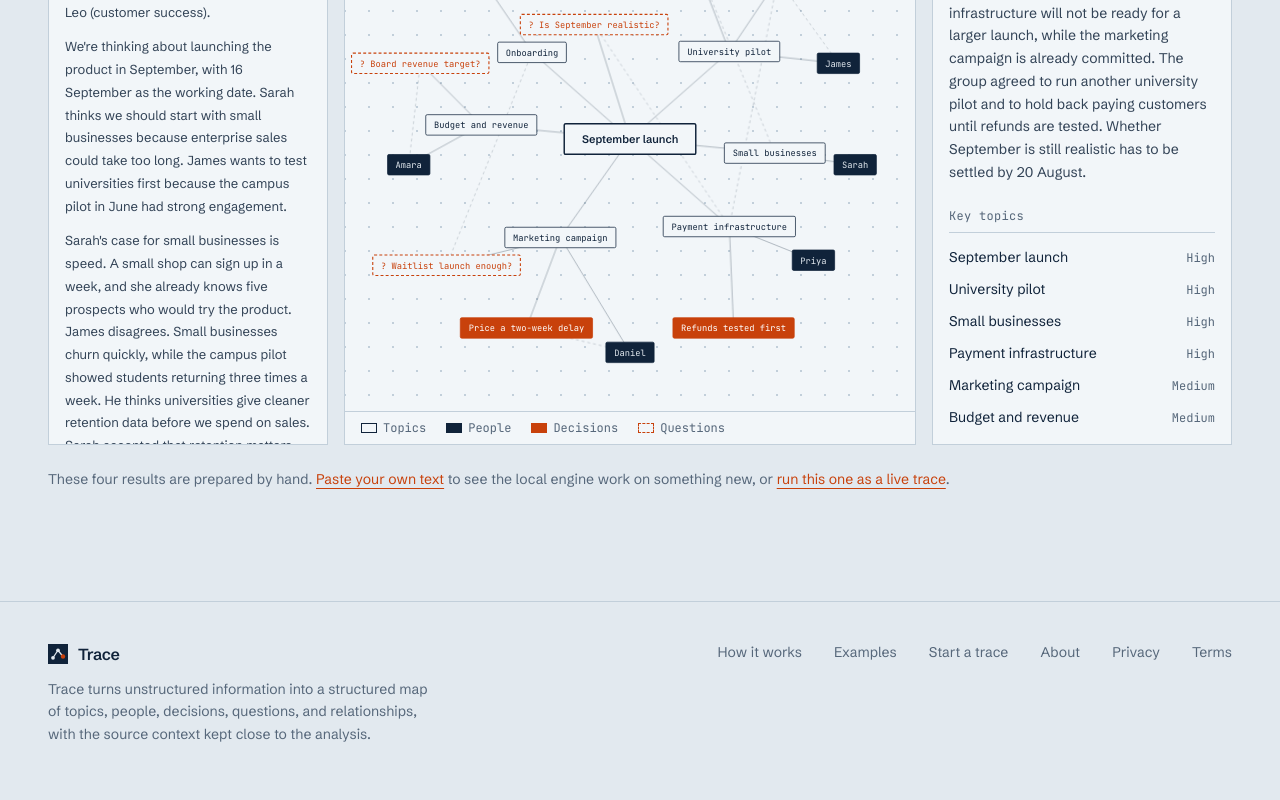
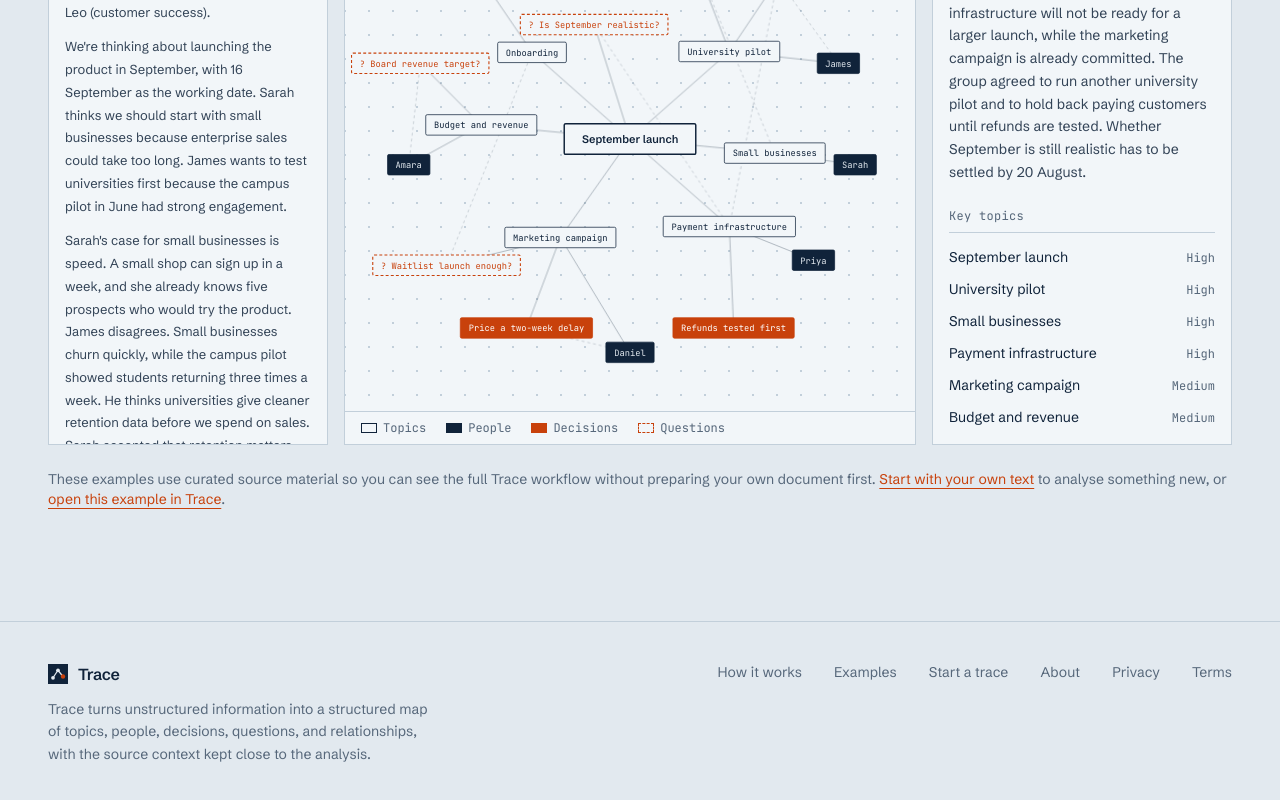
Before and after one commit to Wuraola-Adebisi/Trace, a React (Vite) app: page /examples in a window 1280 px wide. Shown: the part 601-1401 px from the top of the page. Built offline with nearby package versions, Linux system fonts and the light colour scheme.

Commit message:
Refine examples page product copy

```diff
--- a/src/pages/Examples.tsx
+++ b/src/pages/Examples.tsx
@@ -37,13 +37,13 @@ export default function Examples() {
       </div>
 
       <p className="mt-6 text-sm text-mute">
-        These four results are prepared by hand.{' '}
+        These examples use curated source material so you can see the full Trace workflow without preparing your own document first.{' '}
         <Link to="/trace" className="text-signal underline underline-offset-4">
-          Paste your own text
+          Start with your own text
         </Link>{' '}
-        to see the local engine work on something new, or{' '}
+        to analyse something new, or{' '}
         <Link to={`/trace?example=${ex.id}`} className="text-signal underline underline-offset-4">
-          run this one as a live trace
+          open this example in Trace
         </Link>
         .
       </p>
```
